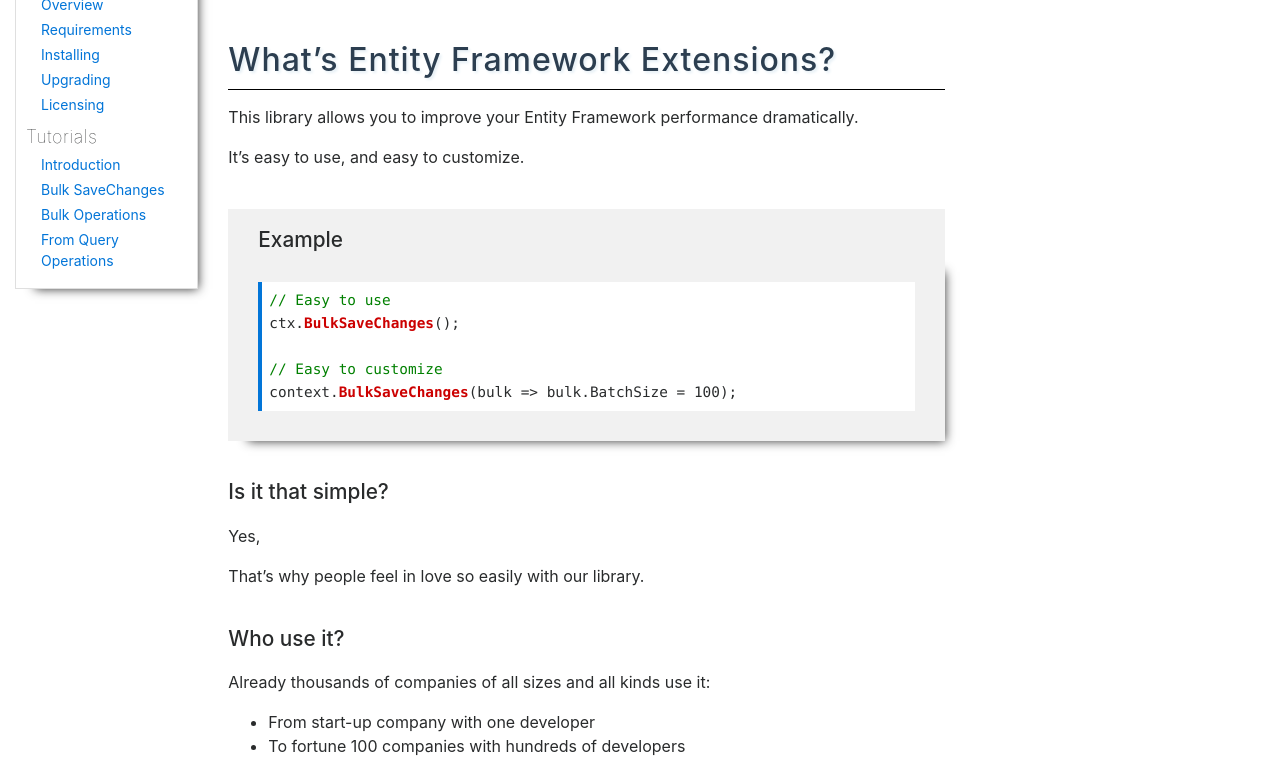
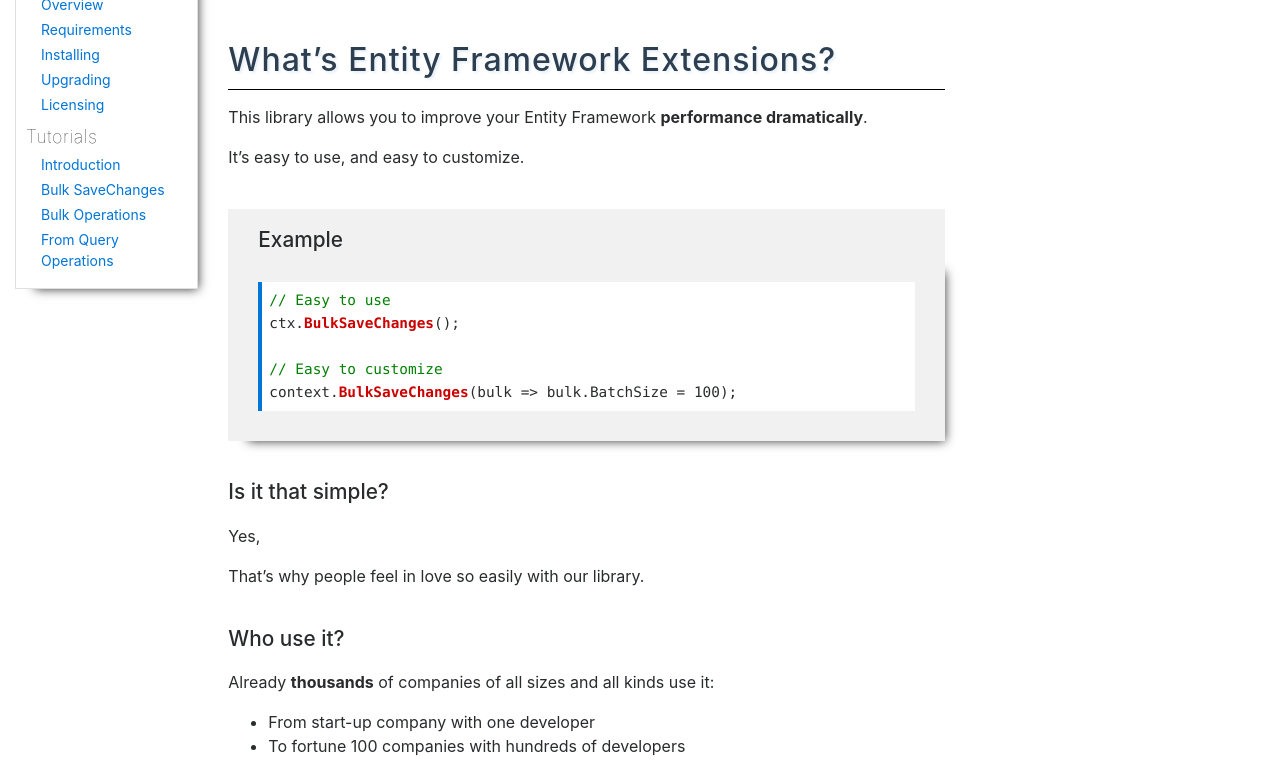
Before and after one commit to zzzprojects/EntityFramework-Extensions, a Jekyll site: the page built from docs/pages/tutorials/overview.md, in a window 1280 px wide and 1400 px high. Shown: the part 309-1086 px from the top of the window. Built offline with Jekyll 4.4.1, drawn with Linux system fonts in a browser that asks for light colours; nearby versions of some CDN libraries.

```diff
--- a/docs/pages/tutorials/overview.md
+++ b/docs/pages/tutorials/overview.md
@@ -8,7 +8,7 @@ permalink: overview
 
 ## What’s Entity Framework Extensions?
 
-This library allows you to improve your Entity Framework performance dramatically.
+This library allows you to improve your Entity Framework **performance dramatically**.
 
 It’s easy to use, and easy to customize.
 
@@ -30,7 +30,7 @@ That’s why people feel in love so easily with our library.
 
 ### Who use it?
 
-Already thousands of companies of all sizes and all kinds use it:
+Already **thousands** of companies of all sizes and all kinds use it:
 
 - From start-up company with one developer
 - To fortune 100 companies with hundreds of developers
```
